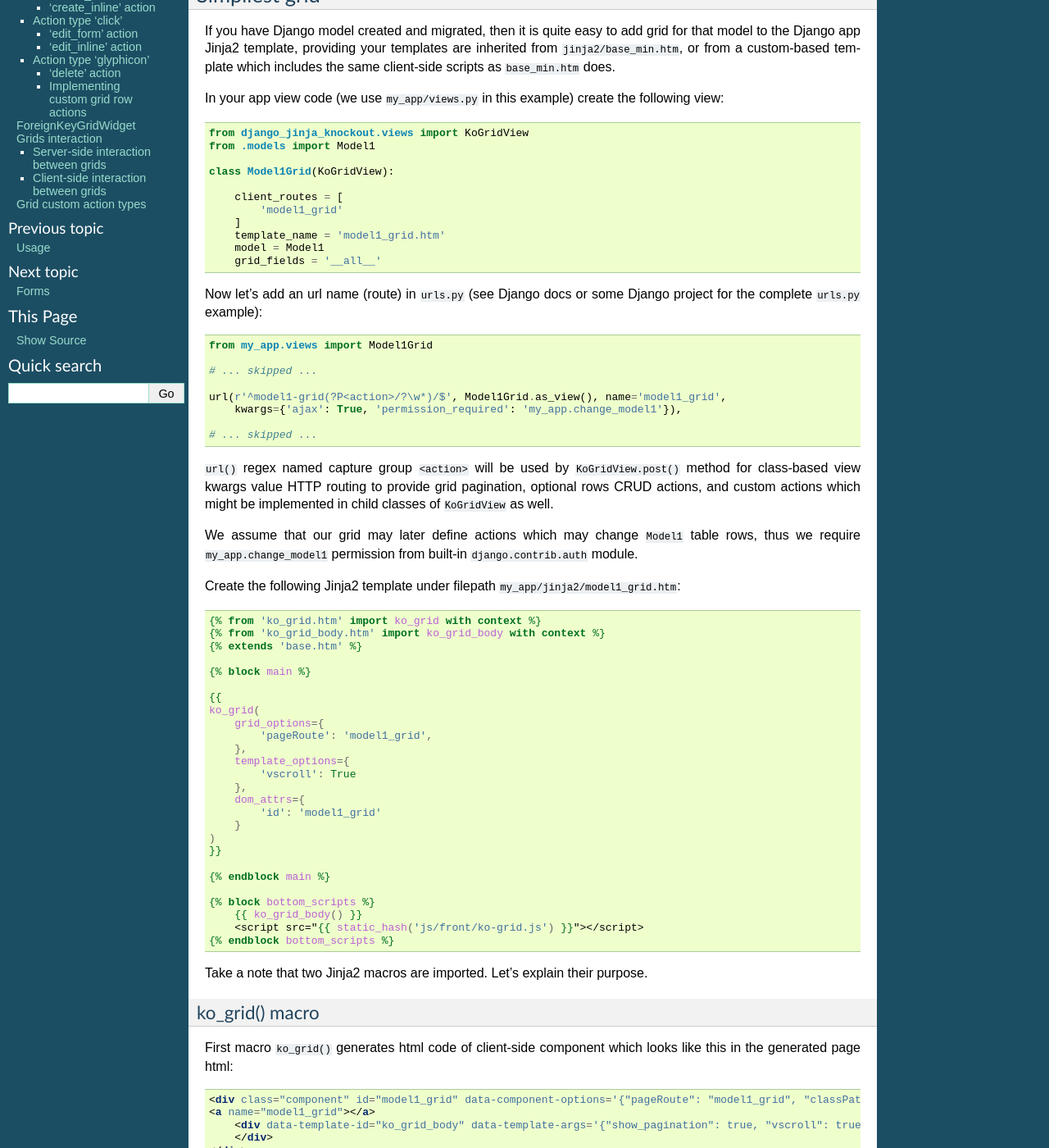
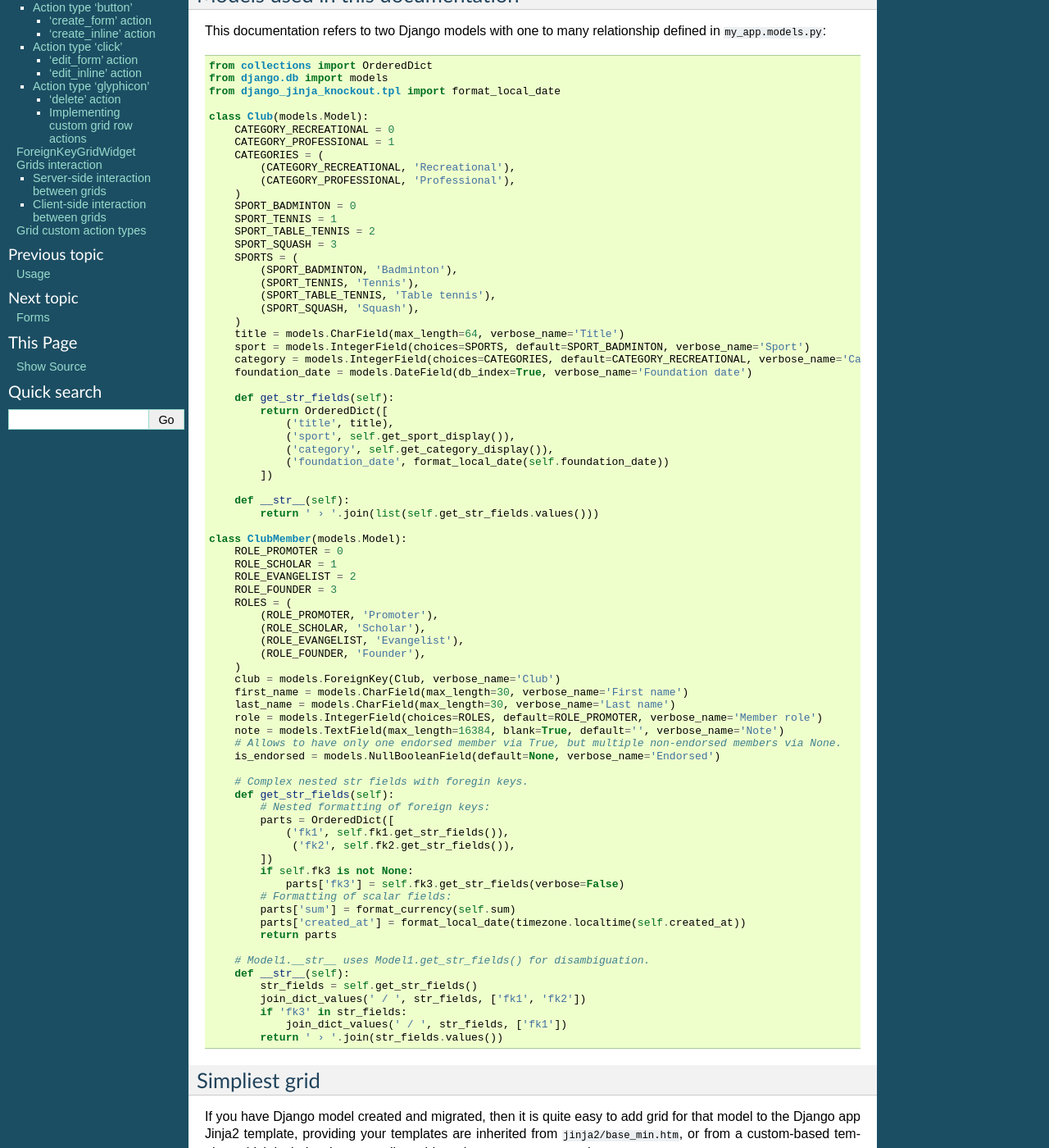
Before and after one commit to Dmitri-Sintsov/django-jinja-knockout, a Sphinx documentation site: the page built from docs/grids.rst, in a window 1280 px wide and 1400 px high, scrolled down 777 px. Shown: the whole window at 82% size. Built offline with Sphinx 7.4.7, drawn with Linux system fonts in a browser that asks for light colours; some of the changed text lies outside the part shown.

Commit message:
Sample Django models for documentation in progress in grids.rst.

```diff
--- a/docs/grids.rst
+++ b/docs/grids.rst
@@ -32,14 +32,97 @@ Possible ways of grid usage
 * Django ``ModelForm`` widget `ForeignKeyGridWidget`_ which provides ``ForeignKeyRawIdWidget``-like functionality for
   ``ModelForm`` to select foreign key field value via AJAX query / response.
 
+Models used in this documentation
+---------------------------------
+.. highlight:: python
+
+This documentation refers to two Django models with one to many relationship defined in ``my_app.models.py``::
+
+    from collections import OrderedDict
+    from django.db import models
+    from django_jinja_knockout.tpl import format_local_date
+
+    class Club(models.Model):
+        CATEGORY_RECREATIONAL = 0
+        CATEGORY_PROFESSIONAL = 1
+        CATEGORIES = (
+            (CATEGORY_RECREATIONAL, 'Recreational'),
+            (CATEGORY_PROFESSIONAL, 'Professional'),
+        )
+        SPORT_BADMINTON = 0
+        SPORT_TENNIS = 1
+        SPORT_TABLE_TENNIS = 2
+        SPORT_SQUASH = 3
+        SPORTS = (
+            (SPORT_BADMINTON, 'Badminton'),
+            (SPORT_TENNIS, 'Tennis'),
+            (SPORT_TABLE_TENNIS, 'Table tennis'),
+            (SPORT_SQUASH, 'Squash'),
+        )
+        title = models.CharField(max_length=64, verbose_name='Title')
+        sport = models.IntegerField(choices=SPORTS, default=SPORT_BADMINTON, verbose_name='Sport')
+        category = models.IntegerField(choices=CATEGORIES, default=CATEGORY_RECREATIONAL, verbose_name='Category')
+        foundation_date = models.DateField(db_index=True, verbose_name='Foundation date')
+
+        def get_str_fields(self):
+            return OrderedDict([
+                ('title', title),
+                ('sport', self.get_sport_display()),
+                ('category', self.get_category_display()),
+                ('foundation_date', format_local_date(self.foundation_date))
+            ])
+
+        def __str__(self):
+            return ' › '.join(list(self.get_str_fields.values()))
+
+    class ClubMember(models.Model):
+        ROLE_PROMOTER = 0
+        ROLE_SCHOLAR = 1
+        ROLE_EVANGELIST = 2
+        ROLE_FOUNDER = 3
+        ROLES = (
+            (ROLE_PROMOTER, 'Promoter'),
+            (ROLE_SCHOLAR, 'Scholar'),
+            (ROLE_EVANGELIST, 'Evangelist'),
+            (ROLE_FOUNDER, 'Founder'),
+        )
+        club = models.ForeignKey(Club, verbose_name='Club')
+        first_name = models.CharField(max_length=30, verbose_name='First name')
+        last_name = models.CharField(max_length=30, verbose_name='Last name')
+        role = models.IntegerField(choices=ROLES, default=ROLE_PROMOTER, verbose_name='Member role')
+        note = models.TextField(max_length=16384, blank=True, default='', verbose_name='Note')
+        # Allows to have only one endorsed member via True, but multiple non-endorsed members via None.
+        is_endorsed = models.NullBooleanField(default=None, verbose_name='Endorsed')
+
+        # Complex nested str fields with foregin keys.
+        def get_str_fields(self):
+            # Nested formatting of foreign keys:
+            parts = OrderedDict([
+                ('fk1', self.fk1.get_str_fields()),
+                 ('fk2', self.fk2.get_str_fields()),
+            ])
+            if self.fk3 is not None:
+                parts['fk3'] = self.fk3.get_str_fields(verbose=False)
+            # Formatting of scalar fields:
+            parts['sum'] = format_currency(self.sum)
+            parts['created_at'] = format_local_date(timezone.localtime(self.created_at))
+            return parts
+
+        # Model1.__str__ uses Model1.get_str_fields() for disambiguation.
+        def __str__(self):
+            str_fields = self.get_str_fields()
+            join_dict_values(' / ', str_fields, ['fk1', 'fk2'])
+            if 'fk3' in str_fields:
+                join_dict_values(' / ', str_fields, ['fk1'])
+            return ' › '.join(str_fields.values())
+
+
 Simpliest grid
 --------------
 
 If you have Django model created and migrated, then it is quite easy to add grid for that model to the Django app Jinja2
 template, providing your templates are inherited from ``jinja2/base_min.htm``, or from a custom-based template which
 includes the same client-side scripts as ``base_min.htm`` does.
-
-.. highlight:: python
 
 In your app view code (we use ``my_app/views.py`` in this example) create the following view::
 
```
Also changed, not shown: other parts of docs/grids.rst (+0 -17 lines).
